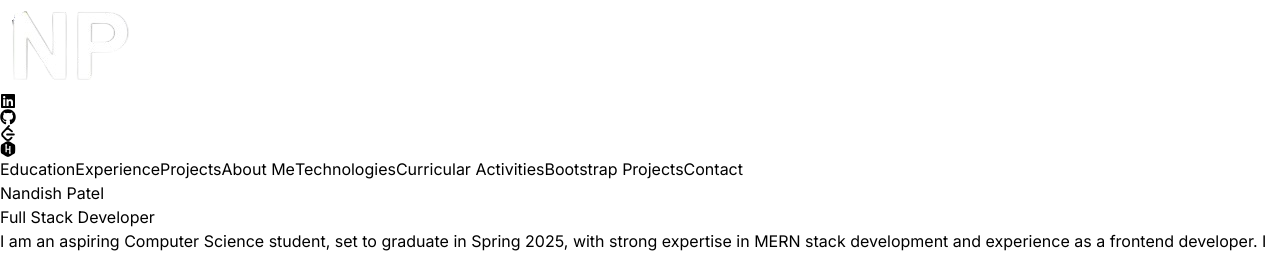
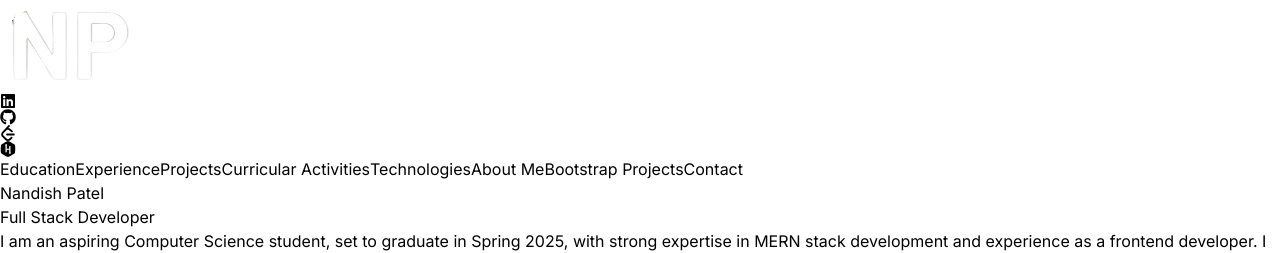
Before and after one commit to NandishDPatel/react-nandish-portfolio, a React (Vite) app: page / in a window 1280 px wide. Shown: the top 253 px of the page. Built offline with nearby package versions, Linux system fonts and the light colour scheme.

Commit message:
updating navbar links order

```diff
--- a/src/constants/index.js
+++ b/src/constants/index.js
@@ -183,9 +183,9 @@ export const NAVBAR_LINKS = [
   { name: "Education", id: "education" },
   { name: "Experience", id: "experience" },
   { name: "Projects", id: "projects" },
+  { name: "Curricular Activities", id: "activities" },
+  { name: "Technologies", id: "technologies" },
   { name: "About Me", id: "aboutme" },
-  { name: "Technologies", id: "technologies" },
-  { name: "Curricular Activities", id: "activities" },
   { name: "Bootstrap Projects", id: "miniprojects" },
   { name: "Contact", id: "contact" },
 ];
```
